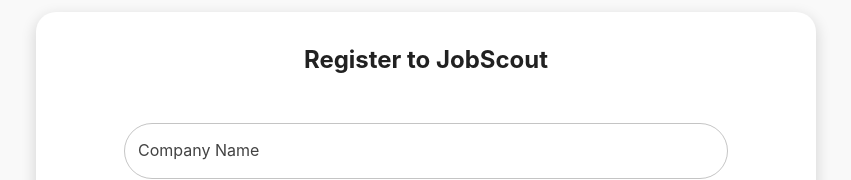
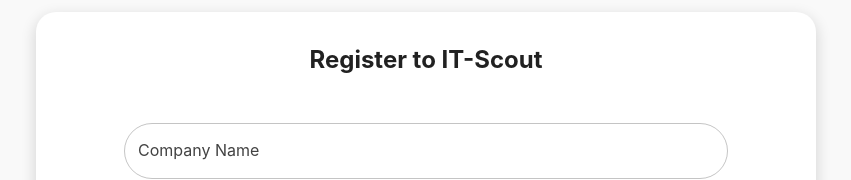
Before and after one commit to zetcco/jobscout-frontend, a React (Create React App) app: page /signup/organization/account in a window 1280 px wide. Shown: the top 180 px of the page, without its empty margins (214-1065 px from the left). Built offline with nearby package versions, Linux system fonts and the light colour scheme; no server answers.

Commit message:
Name change

```diff
--- a/public/index.html
+++ b/public/index.html
@@ -24,7 +24,7 @@
       work correctly both with client-side routing and a non-root public URL.
       Learn how to configure a non-root public URL by running `npm run build`.
     -->
-    <title>JobScout</title>
+    <title>IT-Scout</title>
   </head>
   <body>
     <noscript>You need to enable JavaScript to run this app.</noscript>
--- a/src/components/authentication/organization/OrganizationSignupForm.jsx
+++ b/src/components/authentication/organization/OrganizationSignupForm.jsx
@@ -47,7 +47,7 @@ const OrganizationSignupForm = () => {
     const {countries, provice, cities} = useAddress(watch("request.address.country"), watch("request.address.province"));
 
     return (
-        <CenteredHeaderCard title={"Register to JobScout"} >
+        <CenteredHeaderCard title={"Register to IT-Scout"} >
             <form onSubmit={handleSubmit(onSubmit)} encType="multipart/form-data">
                 <Grid container spacing={2}>
                     <Grid item xs={12}>
--- a/src/components/authentication/user/job_creator/CreatorSignupForm.jsx
+++ b/src/components/authentication/user/job_creator/CreatorSignupForm.jsx
@@ -63,7 +63,7 @@ const CreatorSignupForm = () => {
 
     return (
         <CenteredHeaderCard
-            title={"Register to JobScout"}
+            title={"Register to IT-Scout"}
         >
             <Stack spacing={2} sx={{ width: '100%' }}>
                 <form onSubmit={handleSubmit(onSubmit)}>
--- a/src/components/authentication/user/job_seeker/SeekerSignupForm.jsx
+++ b/src/components/authentication/user/job_seeker/SeekerSignupForm.jsx
@@ -58,7 +58,7 @@ const SeekerSignupForm = () => {
 
     return (
         <CenteredHeaderCard
-            title={"Register to JobScout"}
+            title={"Register to IT-Scout"}
         >
             <Stack spacing={2} sx={{ width: '100%' }}>
                 <form onSubmit={handleSubmit(onSubmit)}>
--- a/src/components/layout/Topbar.jsx
+++ b/src/components/layout/Topbar.jsx
@@ -57,8 +57,8 @@ export const Topbar = () => {
                     boxShadow: (theme) => theme.shadows[25],
                     height: 64
                 }}>
-                    <RouterLink to={"/home"}><Typography variant="h5" sx={{ flexGrow: 1, display: { xs: 'none', sm: 'block' } }}> JobScout </Typography></RouterLink>
-                    <RouterLink to={"/home"}><Typography variant="h5" sx={{ flexGrow: 1, display: { xs: 'block', sm: 'none' } }}>Js</Typography></RouterLink>
+                    <RouterLink to={"/home"}><Typography variant="h5" sx={{ flexGrow: 1, display: { xs: 'none', sm: 'block' } }}> IT-Scout </Typography></RouterLink>
+                    <RouterLink to={"/home"}><Typography variant="h5" sx={{ flexGrow: 1, display: { xs: 'block', sm: 'none' } }}>ITS</Typography></RouterLink>
                     <Box sx={{ flexGrow: 1, height: '100%' }}>
                         <Stack justifyContent={{ xs: 'right', sm: 'center' }} sx={{ height: '100%' }} direction={'row'} spacing={{ xs: 0, md: 0 }}>
                             <Stack sx={{ display: { xs: 'none', sm: 'flex' },  width: { sm: 80 }, ...(rel_location === 'home' && selectedStyles) }} direction={'row'} justifyContent={'center'} alignItems={'center'}>
```
